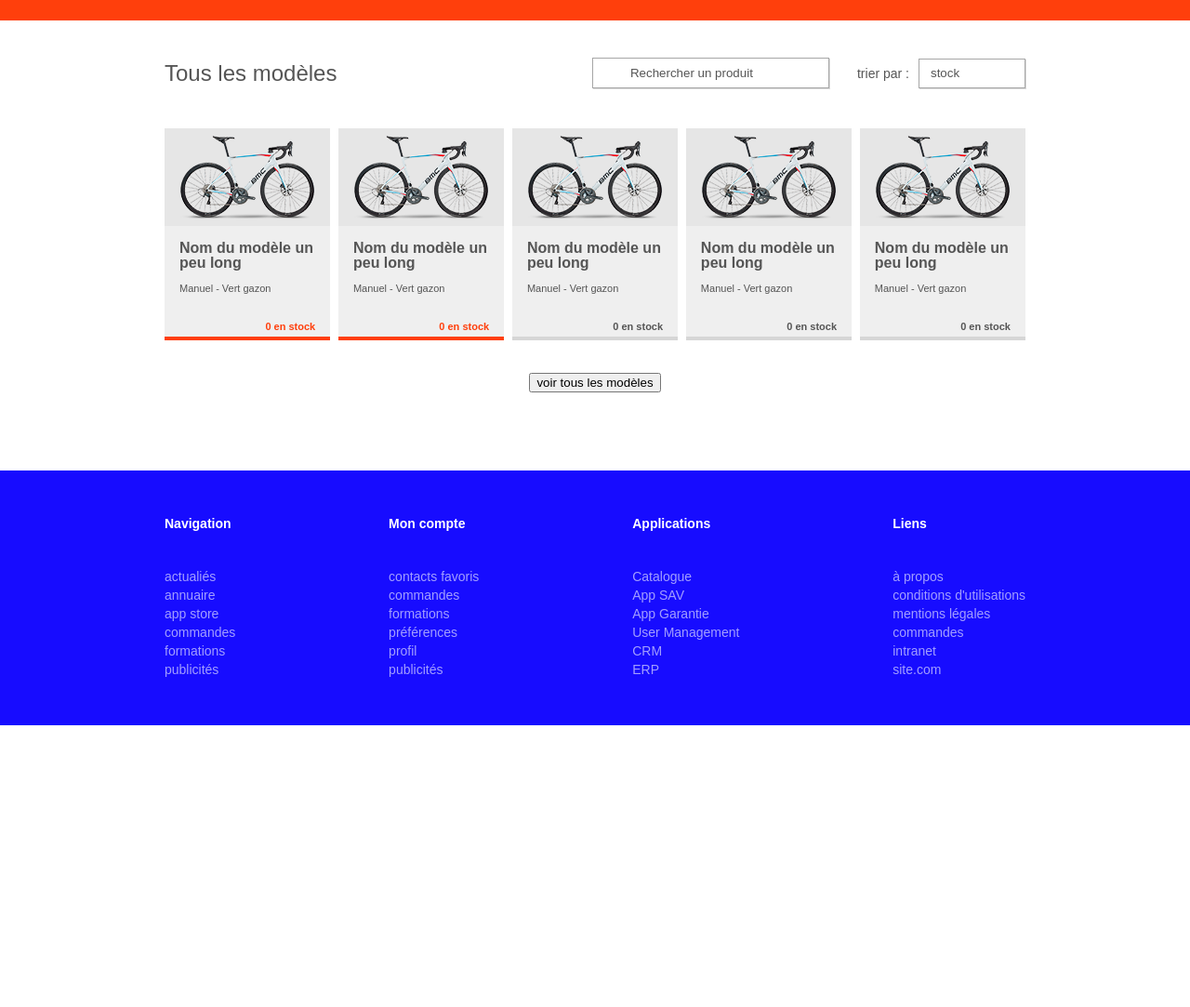
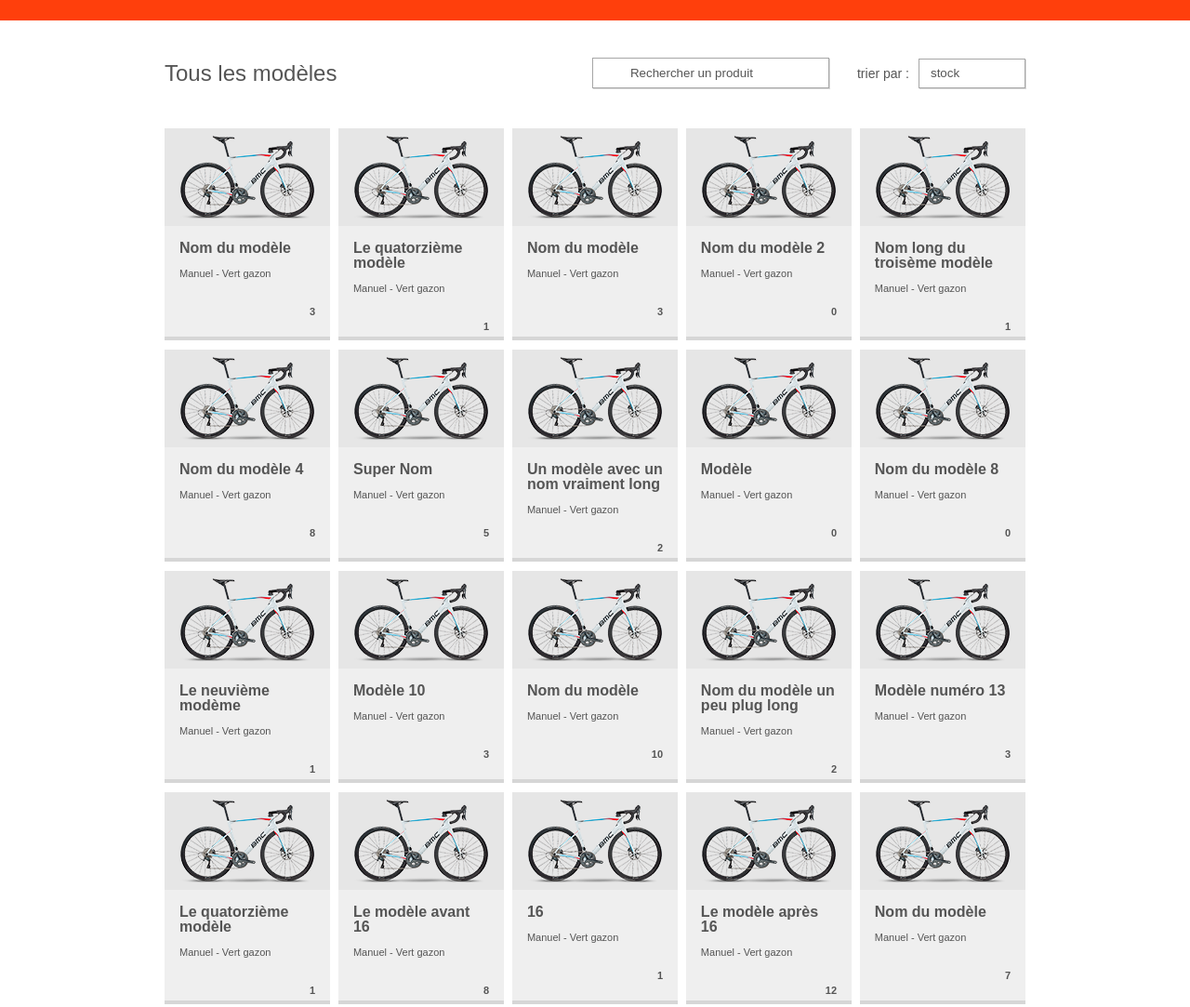
Before and after one commit to sowakillian/BDDI1-Js-CyclingStore, a website built with webpack: page src/index.html in a window 1280 px wide. Shown: the part 2820-3903 px from the top of the page at 93% size. Before the commit the page ends 3600 px from the top, so only its background shows below. Built offline with nearby package versions, Linux system fonts and the light colour scheme.

Commit message:
AllProducts init - Research and loadmore to do

```diff
--- a/src/assets/styles/components/home/all-products/all-products.scss
+++ b/src/assets/styles/components/home/all-products/all-products.scss
@@ -38,6 +38,14 @@
     }
   }
 
+  .product-slider__wrapper {
+    flex-wrap: wrap;
+
+    .product-item {
+      margin-bottom: 10px;
+    }
+  }
+
   &-more {
     display: flex;
     justify-content: space-between;
--- a/src/index.html
+++ b/src/index.html
@@ -231,62 +231,8 @@
       </header>
 
       <div class="product-slider__container product-slider__container_notslider">
-        <div class="product-slider__wrapper">
-          <article class="product-item product-item_soldout">
-            <div class="product-item__photo">
-              <img src="/src/assets/images/best-seller/slider/product2.png">
-            </div>
-            <div class="product-item__content">
-              <h3 class="product-item__title">Nom du modèle un peu long</h3>
-              <h4 class="product-item__description">Manuel - Vert gazon</h4>
-              <span class="product-item__stock">0 en stock</span>
-            </div>
-          </article>
+        <div class="product-slider__wrapper all-products-list">
 
-          <article class="product-item product-item_soldout">
-            <div class="product-item__photo">
-              <img src="/src/assets/images/best-seller/slider/product2.png">
-            </div>
-            <div class="product-item__content">
-              <h3 class="product-item__title">Nom du modèle un peu long</h3>
-              <h4 class="product-item__description">Manuel - Vert gazon</h4>
-              <span class="product-item__stock">0 en stock</span>
-            </div>
-
-          </article>
-
-          <article class="product-item">
-            <div class="product-item__photo">
-              <img src="/src/assets/images/best-seller/slider/product2.png">
-            </div>
-            <div class="product-item__content">
-              <h3 class="product-item__title">Nom du modèle un peu long</h3>
-              <h4 class="product-item__description">Manuel - Vert gazon</h4>
-              <span class="product-item__stock">0 en stock</span>
-            </div>
-          </article>
-
-          <article class="product-item">
-            <div class="product-item__photo">
-              <img src="/src/assets/images/best-seller/slider/product2.png">
-            </div>
-            <div class="product-item__content">
-              <h3 class="product-item__title">Nom du modèle un peu long</h3>
-              <h4 class="product-item__description">Manuel - Vert gazon</h4>
-              <span class="product-item__stock">0 en stock</span>
-            </div>
-          </article>
-
-          <article class="product-item">
-            <div class="product-item__photo">
-              <img src="/src/assets/images/best-seller/slider/product2.png">
-            </div>
-            <div class="product-item__content">
-              <h3 class="product-item__title">Nom du modèle un peu long</h3>
-              <h4 class="product-item__description">Manuel - Vert gazon</h4>
-              <span class="product-item__stock">0 en stock</span>
-            </div>
-          </article>
         </div>
 
         <div class="all-products-more">
@@ -294,7 +240,6 @@
           <button class="all-products-more__button">voir tous les modèles</button>
           <span class="all-products-more__stroke-right"></span>
         </div>
-
       </div>
     </div>
   </section>
@@ -382,5 +327,16 @@
       <button class="main-product__button-buy base-button">commander</button>
   </script>
 
+  <script type="text/template" id="product-item-tmpl">
+    <div class="product-item__photo">
+      <img src="/src/assets/images/best-seller/slider/product2.png">
+    </div>
+    <div class="product-item__content">
+      <h3 class="product-item__title"></h3>
+      <h4 class="product-item__description">Manuel - Vert gazon</h4>
+      <span class="product-item__stock"></span>
+    </div>
+  </script>
+
 </body>
 </html>
--- /dev/null
+++ b/src/scripts/components/home/all-products/AllProductsItem.js
@@ -0,0 +1,46 @@
+/* -------------------
+Manager
+------------------- */
+import PRODUCTS from "../../../const/PRODUCTS";
+
+/* -------------------
+Model
+------------------- */
+import Product from "../../../model/Product";
+
+/* -------------------
+AllProductsItem
+------------------- */
+class AllProductsItem {
+    constructor() {
+        this.el=null;
+    }
+    init(el, data){
+        this.el=el;
+
+        this.title = this.el.querySelector('.product-item__title');
+        this.stock = this.el.querySelector('.product-item__stock');
+
+        if(data){
+            this.model = data.model;
+        }else {
+            this.model = new Product(this.title.textContent, this.stock.textContent);
+        }
+
+        //this.el.setAttribute('data-id', this.model.id);
+        this.fill();
+    }
+    build(data){
+        this.el = document.createElement('article');
+        this.el.classList.add('product-item');
+        this.el.innerHTML = document.getElementById('product-item-tmpl').innerHTML;
+        this.init(this.el, data);
+    }
+
+    fill(){
+        this.title.textContent = this.model.title;
+        this.stock.textContent = this.model.stock;
+    }
+}
+
+export default AllProductsItem;
--- /dev/null
+++ b/src/scripts/components/home/all-products/AllProductsList.js
@@ -0,0 +1,30 @@
+/* -------------------
+Const
+------------------- */
+import PRODUCTS from "../../../const/PRODUCTS";
+
+/* -------------------
+Components
+------------------- */
+import AllProductsItem from './AllProductsItem';
+
+/* -------------------
+AllProductsList
+------------------- */
+const AllProductsList = {
+    el: document.querySelector('.all-products-list'),
+
+    init() {
+        PRODUCTS.addEventListener('TODO::AddProduct', (event) => this.addItem(event));
+
+        PRODUCTS.fetch('all');
+    },
+
+    addItem(e) {
+        const allProductsItem = new AllProductsItem();
+        allProductsItem.build(e.detail);
+        this.el.appendChild(allProductsItem.el);
+    },
+};
+
+export default AllProductsList;
--- a/src/scripts/index.js
+++ b/src/scripts/index.js
@@ -2,9 +2,9 @@ import '../assets/styles/index.scss';
 
 import BestSellerSlider from "./components/home/best-seller/BestSellerSlider";
 
-
 import ProductNewsList from "./components/home/product-news/ProductNewsList";
 import MainProductList from "./components/home/main-product/MainProductList";
+import AllProductsList from "./components/home/all-products/AllProductsList";
 
 const productnews = ((productnewslist) => {
     productnewslist.init();
@@ -14,3 +14,7 @@ const mainproduct = ((mainproductlist) => {
     mainproductlist.init();
     //mainproductlist.slideItem();
 })(MainProductList);
+
+const allproducts = ((allproducts) => {
+    allproducts.init();
+})(AllProductsList);
```
Also changed, not shown: src/scripts/components/home/best-seller/BestSellerItem.js (added, +46 -0 lines), src/scripts/components/home/best-seller/BestSellerList.js (added).
